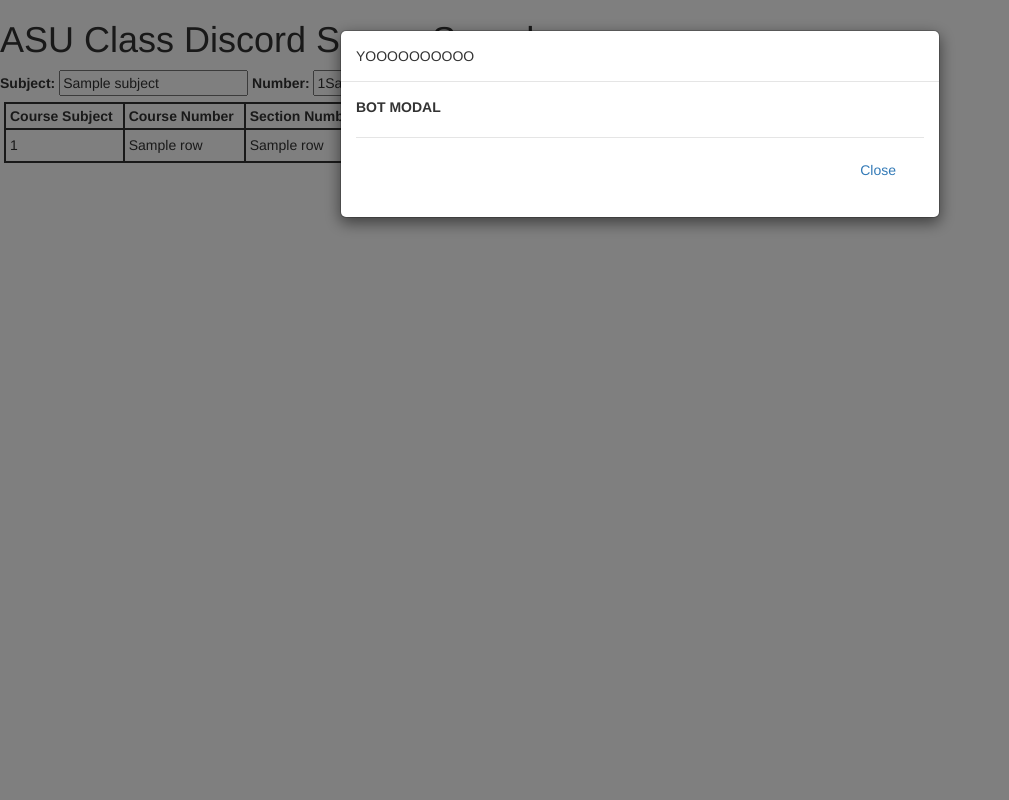
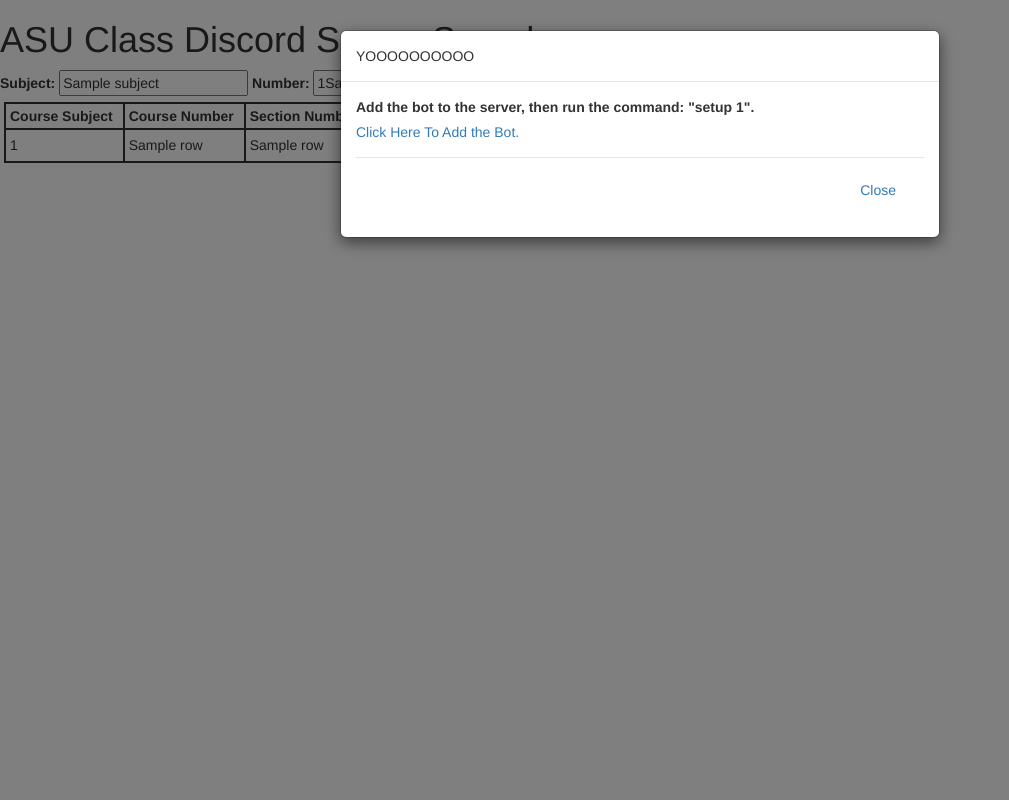
Before and after one commit to FahadSec/cse412_project, a Flask app: template src/templates/bot.html in a window 1280 px wide. Shown: the whole page, without its empty margins (0-1009 px from the left). Run offline with Flask 3, Linux system fonts and the light colour scheme; the template is opened without the code that fills it: most values are stand-ins (such as "Sample title", 1, 10 or a date in 2020); parts of the project's set-up code (start-up, migrations or seed data) failed here and were passed over.

Commit message:
bot instructions

```diff
--- a/src/app.py
+++ b/src/app.py
@@ -98,8 +98,9 @@
     subject = request.args.get('subject', None)
     course_number  = request.args.get('course_number', None)
     section_number = request.args.get('section_number', None)
+    server_id= request.args.get('server_id', None)
     ext = request.args.get('ext', None)
-    return render_template("bot.html", subject=subject, course_number=course_number, section_number=section_number, ext=ext)
+    return render_template("bot.html", subject=subject, course_number=course_number, section_number=section_number, ext=ext, server_id=server_id)
 
 @app.route("/submit", methods=["GET", "POST"])
 def submit():
@@ -125,7 +126,7 @@
         results = search(subject, course_number, ext)
         #return render_template("index.html", rows=results, subject=subject, number=course_number, ext=ext)
         #return render_template("index.html", rows=results, subject=subject, number=course_number, ext=ext)
-        return render_template("bot.html", subject=subject, course_number=course_number, section_number=section_number, ext=ext)
+        return render_template("bot.html", subject=subject, course_number=course_number, section_number=section_number, ext=ext, server_id=new_server.server_id)
     print("not in post!!!!!!!")
     return None
 
--- a/src/templates/bot.html
+++ b/src/templates/bot.html
@@ -10,7 +10,9 @@
       <div class="modal-body">
         <form action="{{ url_for('submit', section_number=section_number, subject=subject, course_number=course_number, ext=ext)}}" method="post">
           <div class="form-group">
-            <label for="discord-link" class="col-form-label">BOT MODAL</label>
+              <label for="discord-link" class="col-form-label">Add the bot to the server, then run the command: "setup {{server_id}}".</label>
+              <br>
+              <a href="https://discord.com/channels/1014739682598322216/1014739683252654144/1047721764798615552">Click Here To Add the Bot.</a>
           </div>
       <div class="modal-footer">
           <a href="{{ url_for('search_page', subject=subject, number=course_number, ext=ext)}}" class="btn btn-secondary">Close</a>
```
